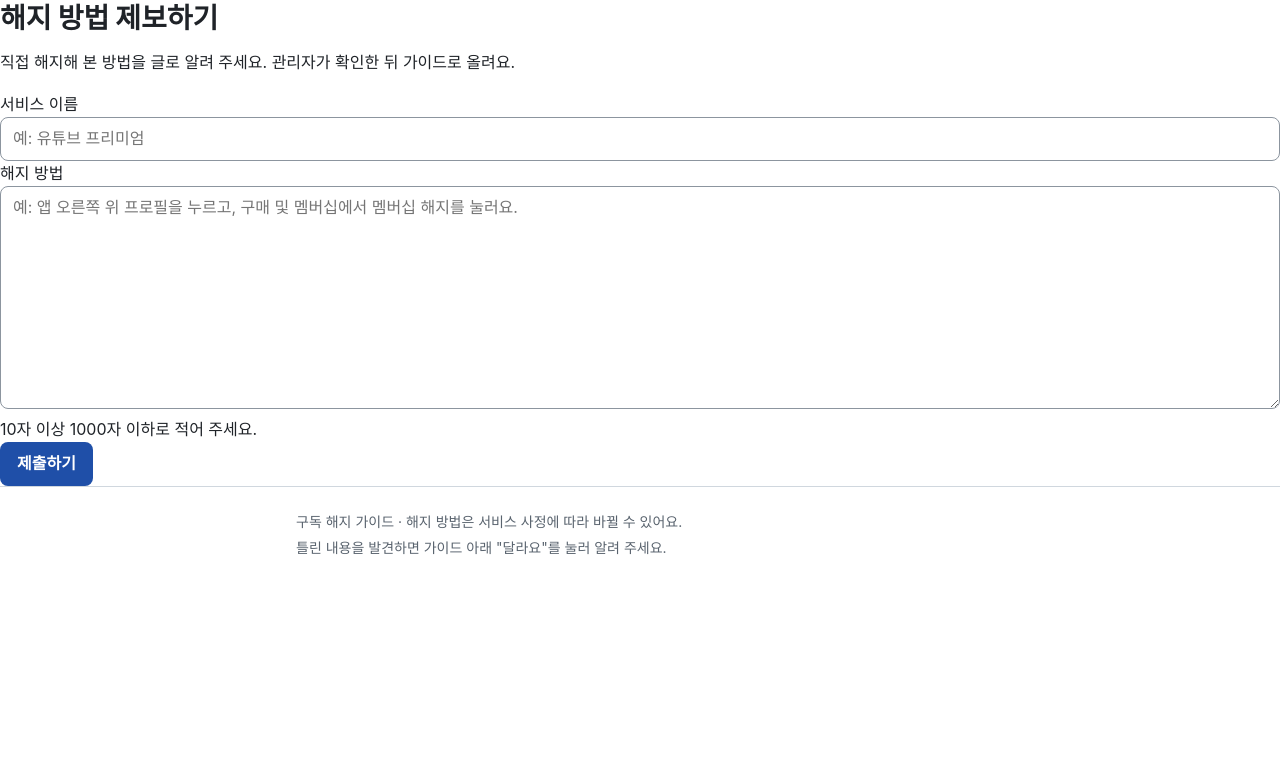
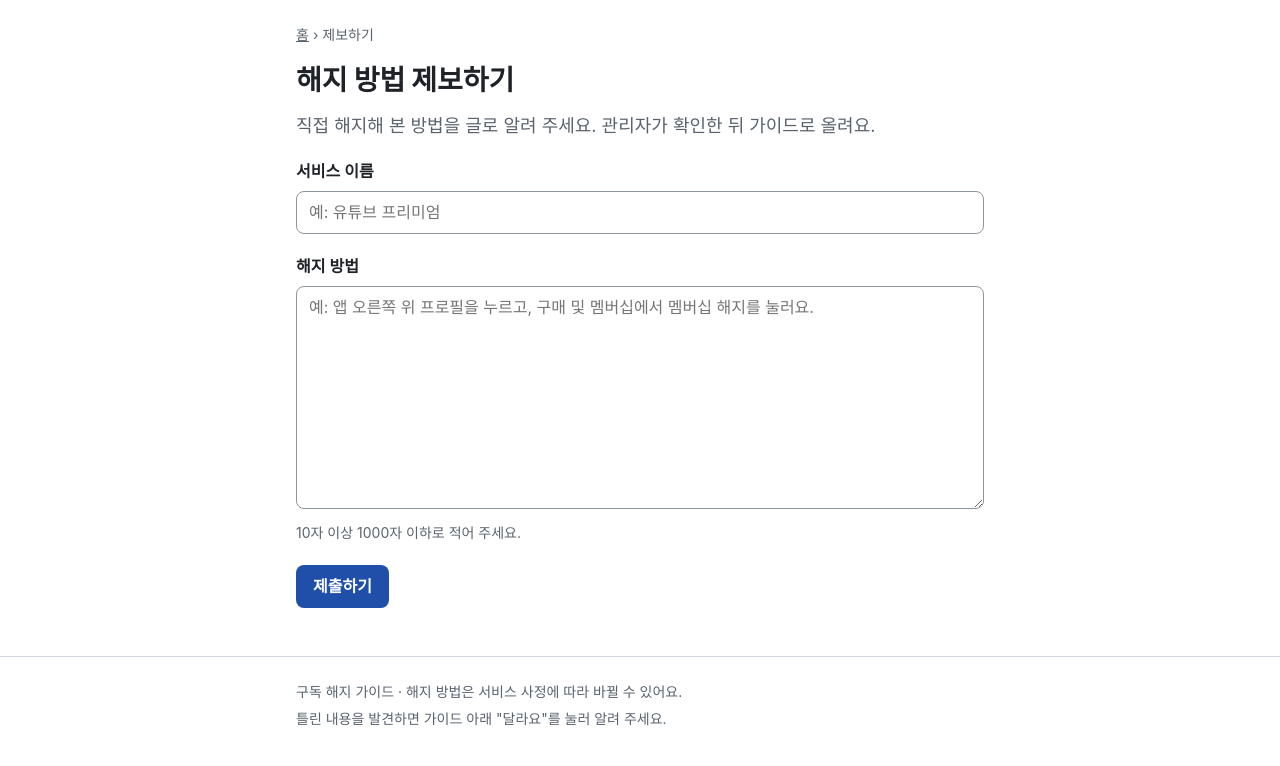
Before and after one commit to whtngml18/subscription-cancel-guide, a Spring Boot app: page /submit in a window 1280 px wide. Shown: the part 65-831 px from the top of the page. Before the commit the page ends 620 px from the top, so only its background shows below. Run offline with Spring Boot 4, Linux system fonts and the light colour scheme; some of the project's set-up classes (security, data sources, template engines, error pages and the like) are left out, and stand-ins take their place; some web fonts are replaced.

Commit message:
feat: 제보 화면 새 디자인과 오류 문구 연결
Co-Authored-By: Claude Opus 5.5 <noreply@anthropic.com>

```diff
--- a/src/main/resources/templates/submit.html
+++ b/src/main/resources/templates/submit.html
@@ -4,43 +4,47 @@
 <body>
 <header th:replace="~{fragments/layout :: siteHeader(true)}"></header>
 
-<main class="container">
-    <h1 class="h3">해지 방법 제보하기</h1>
-    <p class="text-secondary">직접 해지해 본 방법을 글로 알려 주세요. 관리자가 확인한 뒤 가이드로 올려요.</p>
+<main class="wrap">
+    <nav th:replace="~{fragments/layout :: breadcrumb(null, '제보하기')}"></nav>
 
-    <form class="card card-body mt-3" th:action="@{/submit}" th:object="${form}" method="post">
-        <div class="mb-3">
-            <label class="form-label" for="serviceName">서비스 이름</label>
-            <input class="form-control" th:errorclass="is-invalid" type="text" id="serviceName"
-                   th:field="*{serviceName}" maxlength="50" placeholder="예: 유튜브 프리미엄">
-            <div class="invalid-feedback" th:if="${#fields.hasErrors('serviceName')}" th:errors="*{serviceName}">오류</div>
+    <h1>해지 방법 제보하기</h1>
+    <p class="lead">직접 해지해 본 방법을 글로 알려 주세요. 관리자가 확인한 뒤 가이드로 올려요.</p>
+
+    <!-- 오류가 있으면 입력 칸에 aria-invalid와 오류 문구 id(aria-describedby)를 붙여 화면 낭독기가 함께 읽게 한다 -->
+    <form th:action="@{/submit}" th:object="${form}" method="post">
+        <div class="field">
+            <label for="serviceName">서비스 이름</label>
+            <input type="text" id="serviceName" th:field="*{serviceName}" maxlength="50" placeholder="예: 유튜브 프리미엄"
+                   th:attr="aria-invalid=${#fields.hasErrors('serviceName')} ? 'true' : null,
+                            aria-describedby=${#fields.hasErrors('serviceName')} ? 'serviceName-error' : null">
+            <p class="field-error" id="serviceName-error"
+               th:if="${#fields.hasErrors('serviceName')}" th:errors="*{serviceName}">오류</p>
         </div>
 
-        <div class="mb-3">
-            <label class="form-label" for="rawText">해지 방법</label>
-            <textarea class="form-control" th:errorclass="is-invalid" id="rawText" th:field="*{rawText}" rows="8" maxlength="1000"
-                      placeholder="예: 앱 오른쪽 위 프로필을 누르고, 구매 및 멤버십에서 멤버십 해지를 눌러요."></textarea>
-            <div class="invalid-feedback" th:if="${#fields.hasErrors('rawText')}" th:errors="*{rawText}">오류</div>
-            <div class="form-text">10자 이상 1000자 이하로 적어 주세요.</div>
+        <div class="field">
+            <label for="rawText">해지 방법</label>
+            <textarea id="rawText" th:field="*{rawText}" rows="8" maxlength="1000"
+                      placeholder="예: 앱 오른쪽 위 프로필을 누르고, 구매 및 멤버십에서 멤버십 해지를 눌러요."
+                      th:attr="aria-invalid=${#fields.hasErrors('rawText')} ? 'true' : null,
+                               aria-describedby=${#fields.hasErrors('rawText')} ? 'rawText-error rawText-help' : 'rawText-help'"></textarea>
+            <p class="field-error" id="rawText-error"
+               th:if="${#fields.hasErrors('rawText')}" th:errors="*{rawText}">오류</p>
+            <p class="field-help" id="rawText-help">10자 이상 1000자 이하로 적어 주세요.</p>
         </div>
 
         <input type="hidden" id="aiStepsJson" th:field="*{aiStepsJson}">
 
-        <div class="alert alert-warning" role="alert" th:if="${aiError != null}" th:text="${aiError}">AI 오류</div>
+        <div class="notice" role="alert" th:if="${aiError != null}" th:text="${aiError}">AI 오류</div>
 
-        <section id="aiPreview" class="mb-3" th:if="${aiSteps != null}">
-            <h2 class="h5">AI가 이렇게 나눴어요</h2>
-            <p class="text-secondary small">AI가 만든 단계라 틀릴 수 있어요. 관리자가 확인한 뒤 공개해요. 마음에 들지 않으면 글을 고치고 다시 미리보기를 누르세요.</p>
-            <ol class="phone-list">
-                <li th:each="step : ${aiSteps}">
-                    <figure th:replace="~{fragments/phone :: phone(${step}, null)}"></figure>
-                </li>
-            </ol>
+        <section id="aiPreview" th:if="${aiSteps != null}">
+            <h2>AI가 이렇게 나눴어요</h2>
+            <p class="muted">AI가 만든 단계라 틀릴 수 있어요. 관리자가 확인한 뒤 공개해요. 마음에 들지 않으면 글을 고치고 다시 미리보기를 누르세요.</p>
+            <ol th:replace="~{fragments/steps :: stepList(${aiSteps}, null)}"></ol>
         </section>
 
-        <div class="d-flex flex-wrap gap-2">
+        <div class="btn-row">
             <button class="btn btn-primary" type="submit" th:text="${aiSteps != null} ? '이대로 제출하기' : '제출하기'">제출하기</button>
-            <button class="btn btn-outline-primary" type="submit" th:formaction="@{/submit/preview}"
+            <button class="btn btn-secondary" type="submit" th:formaction="@{/submit/preview}"
                     th:if="${aiAvailable}">AI로 단계 미리보기</button>
         </div>
     </form>
```
Also changed, not shown: src/main/resources/templates/submit-done.html (+6 -7 lines), 1 other file.
